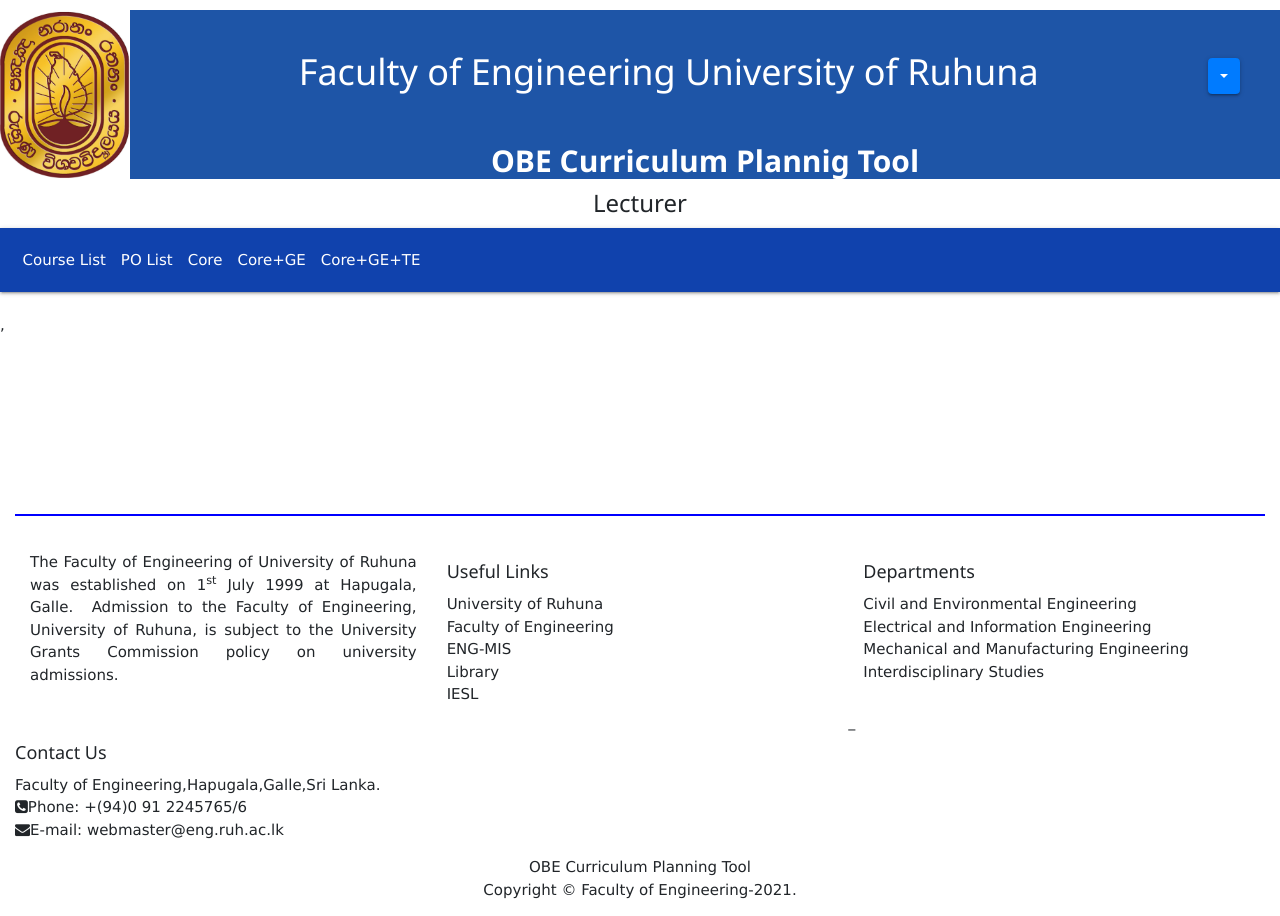
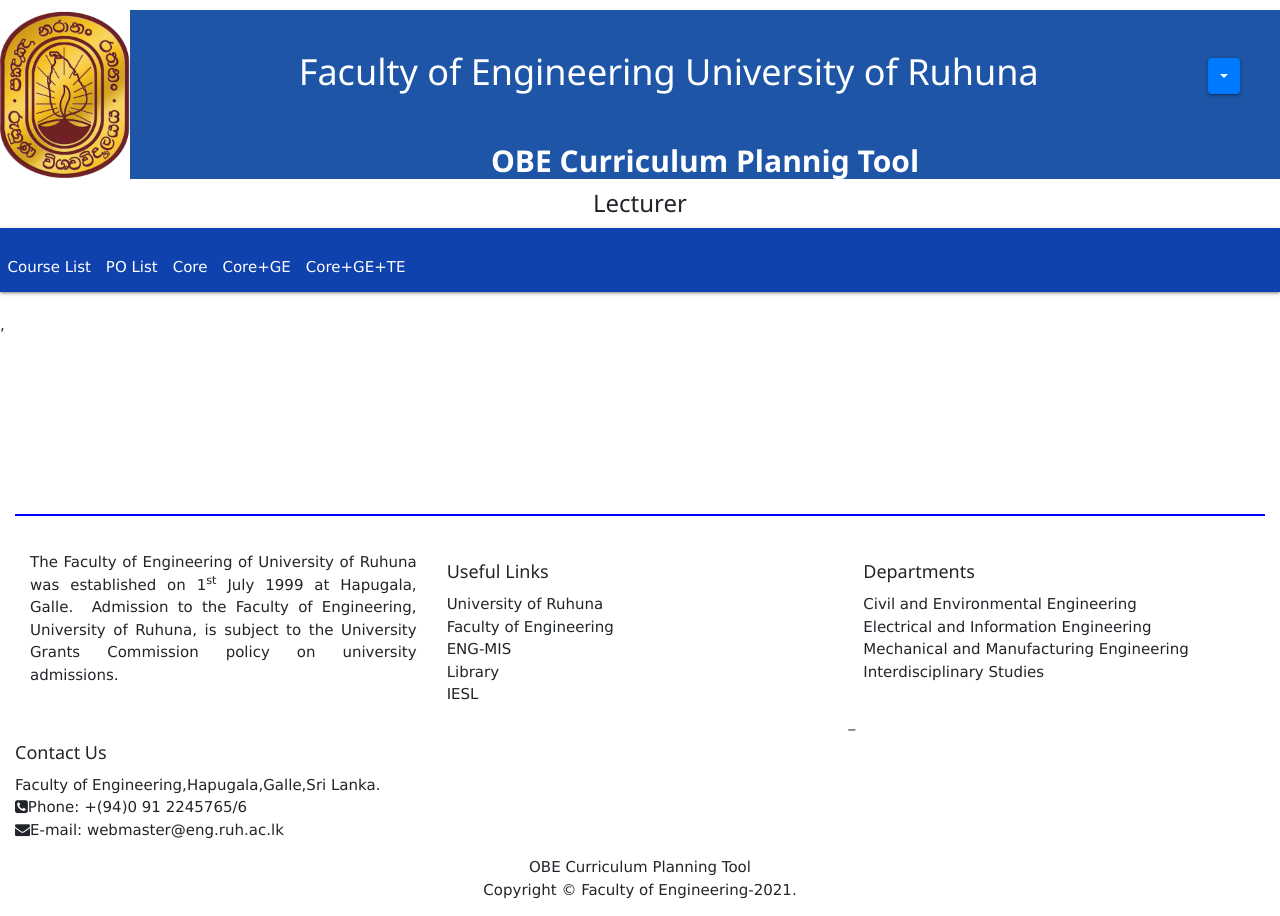
Before and after one commit to Thilan20/Updatedfrontend, a React (Create React App) app in the folder OBERuhuna/: page /lecturer in a window 1280 px wide. Built offline with nearby package versions, Linux system fonts and the light colour scheme.

Commit message:
responsive navbar

```diff
--- a/OBERuhuna/src/components/Admin/Admin.jsx
+++ b/OBERuhuna/src/components/Admin/Admin.jsx
@@ -41,7 +41,7 @@
 
         <BrowserRouter>
         <div >
-        <nav className="navbar navbar-expand-lg navheader" >
+        <nav className="navbar-expand-sm navheader" >
           <div className="collapse navbar-collapse">
             <ul className="navbar-nav mr-auto">
               <li className="nav-item">
--- a/OBERuhuna/src/components/Lecturer/lecturer.jsx
+++ b/OBERuhuna/src/components/Lecturer/lecturer.jsx
@@ -48,7 +48,7 @@
 
         <BrowserRouter>
         <div >
-        <nav className="navbar navbar-expand-lg navheader" >
+        <nav className="navbar-expand-sm navheader" >
           <div className="collapse navbar-collapse">
             <ul className="navbar-nav mr-auto">
               <li className="nav-item">
--- a/OBERuhuna/src/components/Students/Student.jsx
+++ b/OBERuhuna/src/components/Students/Student.jsx
@@ -46,7 +46,7 @@
 
         <BrowserRouter>
         <div className="container">
-        <nav className="navbar navbar-expand-lg navheader" >
+        <nav className="navbar-expand-sm navheader" >
           <div className="collapse navbar-collapse">
             <ul className="navbar-nav mr-auto">
               <li className="nav-item">
```
